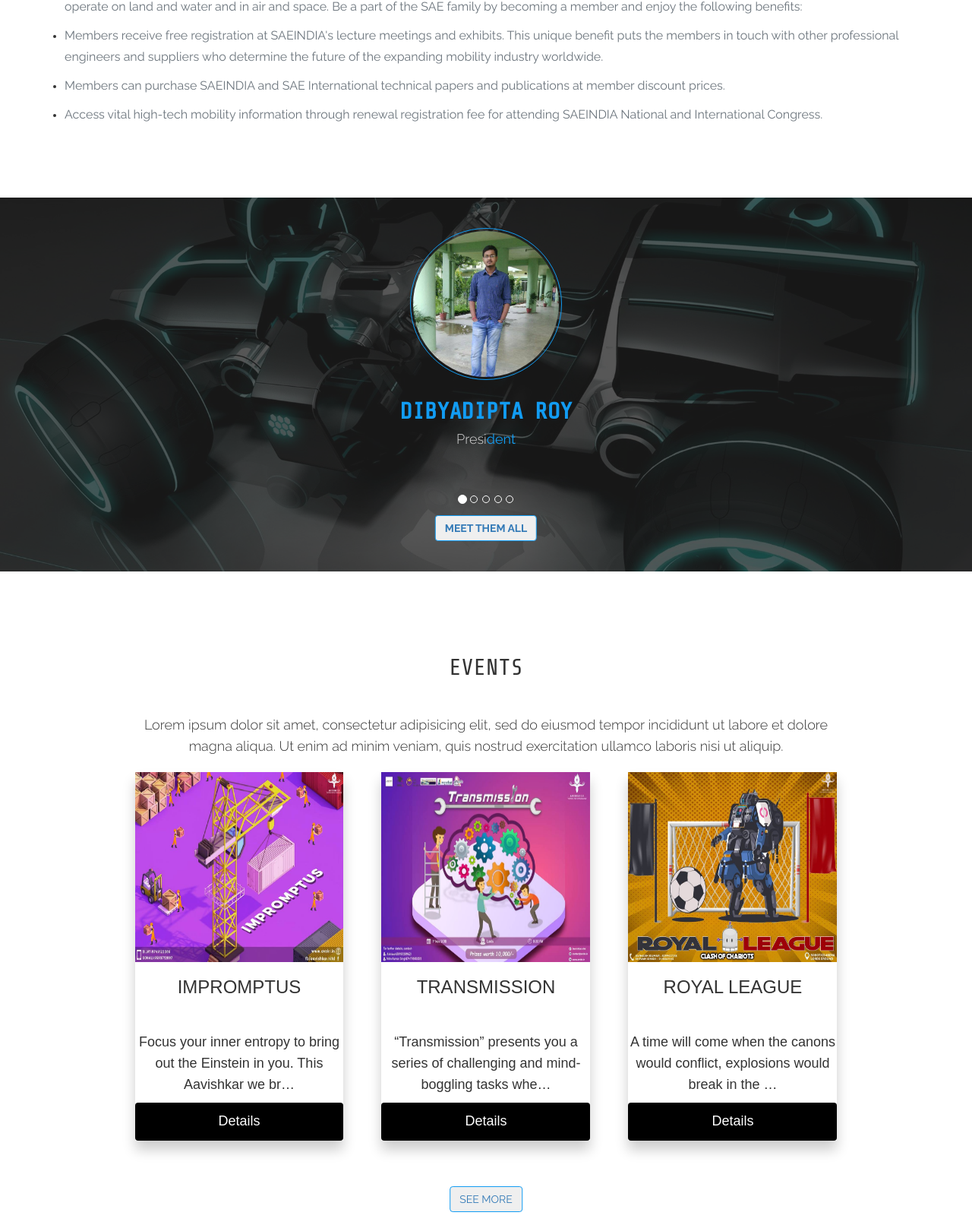
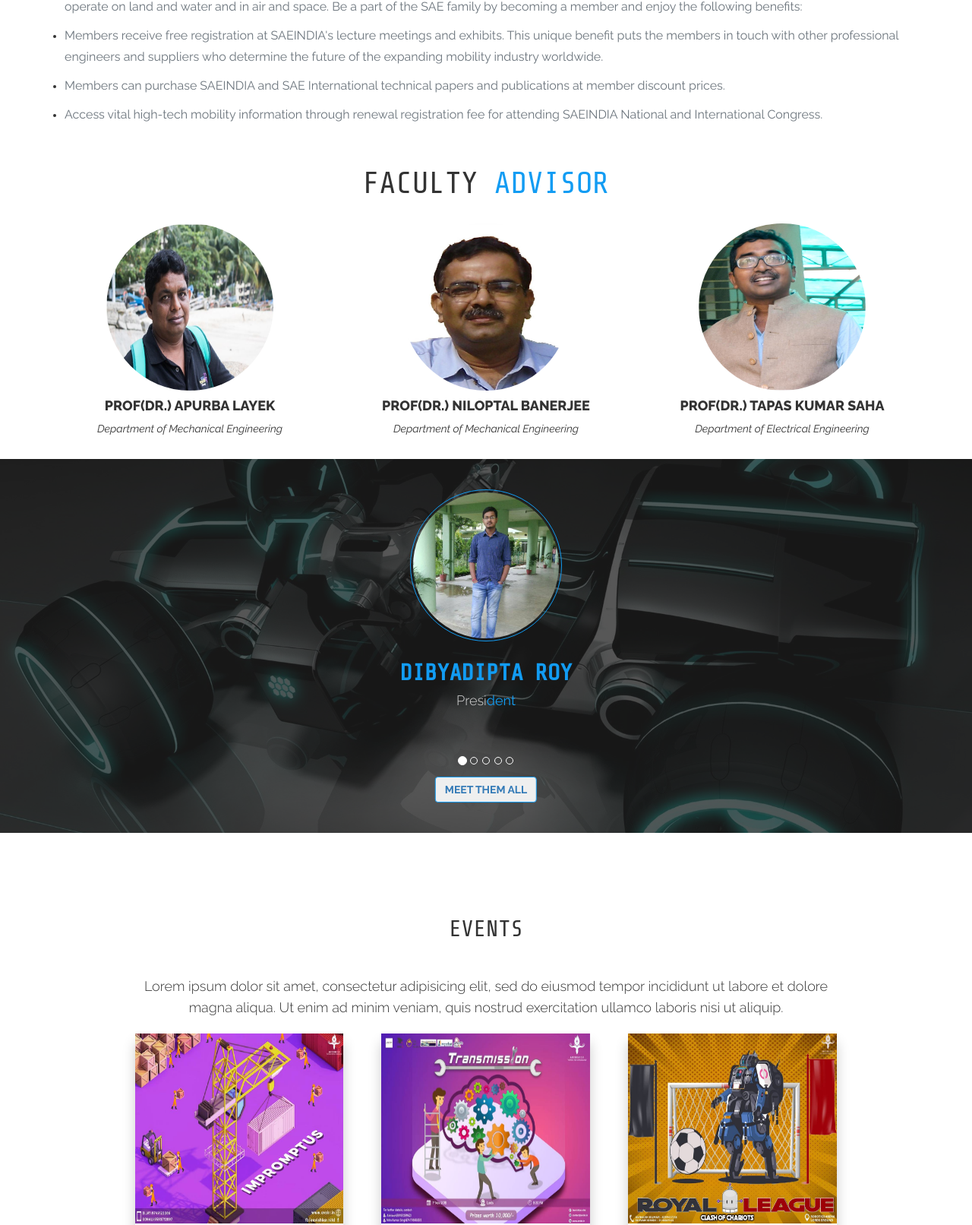
Before and after one commit to kgaurav123/saesite2020, a Django app: page / in a window 1280 px wide. Shown: the part 1284-2896 px from the top of the page at 76% size. Run offline with Django 3.2, Linux system fonts and the light colour scheme; data comes from the database, SQL or seed files in the repository; both versions use the stored data as it was after the commit; some libraries are stand-ins or nearby versions.

Commit message:
changes done

```diff
--- a/Site/Website/templates/base.html
+++ b/Site/Website/templates/base.html
@@ -59,7 +59,8 @@ a:active {
 
 }
 #saelogo{
-    height:200px;
+    height:120px;
+    margin-top:-30%;
     width:auto;
     margin-left:-10%;
 }
@@ -158,7 +159,7 @@ a:active {
     <div class="col-md-12 mb-2 text-right">
 
         <div class="scroll-top">
-            <a href="#HOME" id="scroll-to-top"><i class="fa fa-angle-up"></i></a>
+            <a href="#HOME" id="scroll-to-top" style="background-color:rgb(33, 156, 228);"><i class="fa fa-angle-up"></i></a>
         </div>
     </div>
 </div>
--- a/Site/Website/templates/home/formupdate.html
+++ b/Site/Website/templates/home/formupdate.html
@@ -1,6 +1,8 @@
 {% load static %}
 
 {%block body%}
+<meta name="viewport" content="width=device-width, initial-scale=1,shrink-to-fit=no">
+
 <form method="POST" class="post-form" enctype='multipart/form-data'>
     	{% csrf_token %}
         {{ form.as_p }}
--- a/Site/Website/templates/home/index.html
+++ b/Site/Website/templates/home/index.html
@@ -37,6 +37,15 @@
   .card button:hover {
     opacity: 0.7;
   }
+  #imgframe{
+    border-radius: 50%;
+    height: 220px;
+    width: 220px;
+  }
+  #faculty{
+    margin-bottom: 30px;
+    margin-top: -40px;
+  }
   </style>
 <header class="header">
       <div class="header-overlay">
@@ -61,7 +70,7 @@
     <div class="container">
         <div class="row">
             <div class="col-md-12">
-                <div class="about-iphone wow fadeInRight" data-wow-duration="1s" data-wow-delay=".5s">
+                <div class="wow fadeInRight" data-wow-duration="1s" data-wow-delay=".5s">
 
                 <h1 class="about" style="text-align: center;">
                     ABOUT US
@@ -116,8 +125,40 @@
 
     </div>
 </div>
+<!----Faculty-->
 </section>
+<section id="faculty">
+  <h1 class="about" style="text-align: center;margin-bottom:30px;">
+   <span class="wow fadeInLeft" data-wow-duration="1s" data-wow-delay=".5s">FACULTY</span><span class="wow fadeInRight" data-wow-duration="1s" data-wow-delay=".5s" style="color: #129CF3;"> ADVISOR<span>
+</h1>
+  <div class="container">
 
+    <div class="row">
+        <div class="col-md-4 profile-pic text-center wow fadeInLeft" data-wow-duration="1s" data-wow-delay=".5s">
+
+
+                <img src="/static/images/niloptal.jpeg" id="imgframe">
+                <h4 style="font-weight: 800;">PROF(DR.) APURBA LAYEK</h4><h7><i>Department of Mechanical Engineering</i></h7>
+            </div>
+
+        <div class="col-md-4 profile-pic text-center wow bounceInUp">
+
+
+                <img src="/static/images/apurva.jpeg" id="imgframe">
+                <h4 style="font-weight: 800;">PROF(DR.) NILOPTAL BANERJEE</h4><h7><i>Department of Mechanical Engineering</i></h7>
+
+        </div>
+        <div class="col-md-4 profile-pic text-center wow fadeInRight" data-wow-duration="1s" data-wow-delay=".5s">
+
+
+                <img src="/static/images/tapas.jpeg" id="imgframe">
+                <h4 style="font-weight: 800;">PROF(DR.) TAPAS KUMAR SAHA</h4><h7><i>Department of Electrical Engineering</i></h7>
+
+        </div>
+
+
+</div></div>
+</section>
 <!-- Testimonials -->
 <section class="testimonial" id="CONTACT">
 <div class="testimonial-overlay">
--- a/Site/Website/templates/home/login.html
+++ b/Site/Website/templates/home/login.html
@@ -3,6 +3,8 @@
 
 
 {% block body %}
+<meta name="viewport" content="width=device-width, initial-scale=1,shrink-to-fit=no">
+
 <form method="post">
 	{{message}}<br>
 
--- a/Site/Website/templates/home/signup.html
+++ b/Site/Website/templates/home/signup.html
@@ -4,6 +4,8 @@
 
 {% block body %}
 {% csrf_token %}
+<meta name="viewport" content="width=device-width, initial-scale=1,shrink-to-fit=no">
+
 <div class='container'>
 <form method="post" action="">
 	{% csrf_token %}
--- a/Site/assets/js/custom.js
+++ b/Site/assets/js/custom.js
@@ -31,11 +31,7 @@ $(document).ready(function(){
 
             });
 
-            $('.navbar-brand img').css({
-               'height': '120px',
-                'margin-top': '-30px'
-
-            });
+           ;
 
             $('.navbar-nav > li > a ').css({
                 'padding-top': '15px'
--- a/Site/blog/templates/base1.html
+++ b/Site/blog/templates/base1.html
@@ -58,9 +58,10 @@
     padding:20px;
 }
 #saelogo{
-    height:200px;
+    height:120px;
     width:auto;
     margin-left:-10%;
+    margin-top:-30%;
 }
           </style>
 </head>
@@ -149,7 +150,7 @@
     <div class="col-md-12 col-sm-3 mb-2 text-right">
 
         <div class="scroll-top">
-            <a href="#HOME" id="scroll-to-top"><i class="fa fa-angle-up"></i></a>
+            <a href="#HOME" id="scroll-to-top" style="background-color:rgb(33, 156, 228);"><i class="fa fa-angle-up"></i></a>
         </div>
     </div>
 </div>
--- a/Site/static/js/custom.js
+++ b/Site/static/js/custom.js
@@ -31,11 +31,7 @@ $(document).ready(function(){
 
             });
 
-            $('.navbar-brand img').css({
-               'height': '120px',
-                'margin-top': '-30px'
-
-            });
+           ;
 
             $('.navbar-nav > li > a ').css({
                 'padding-top': '15px'
```
Also changed, not shown: Site/assets/images/apurva.jpeg (added), Site/assets/images/niloptal.jpeg (added), Site/assets/images/tapas.jpeg (added), Site/assets/images/web.jpg, Site/db.sqlite3 (added), Site/static/images/apurva.jpeg (added), Site/static/images/niloptal.jpeg (added), Site/static/images/tapas.jpeg (added).
